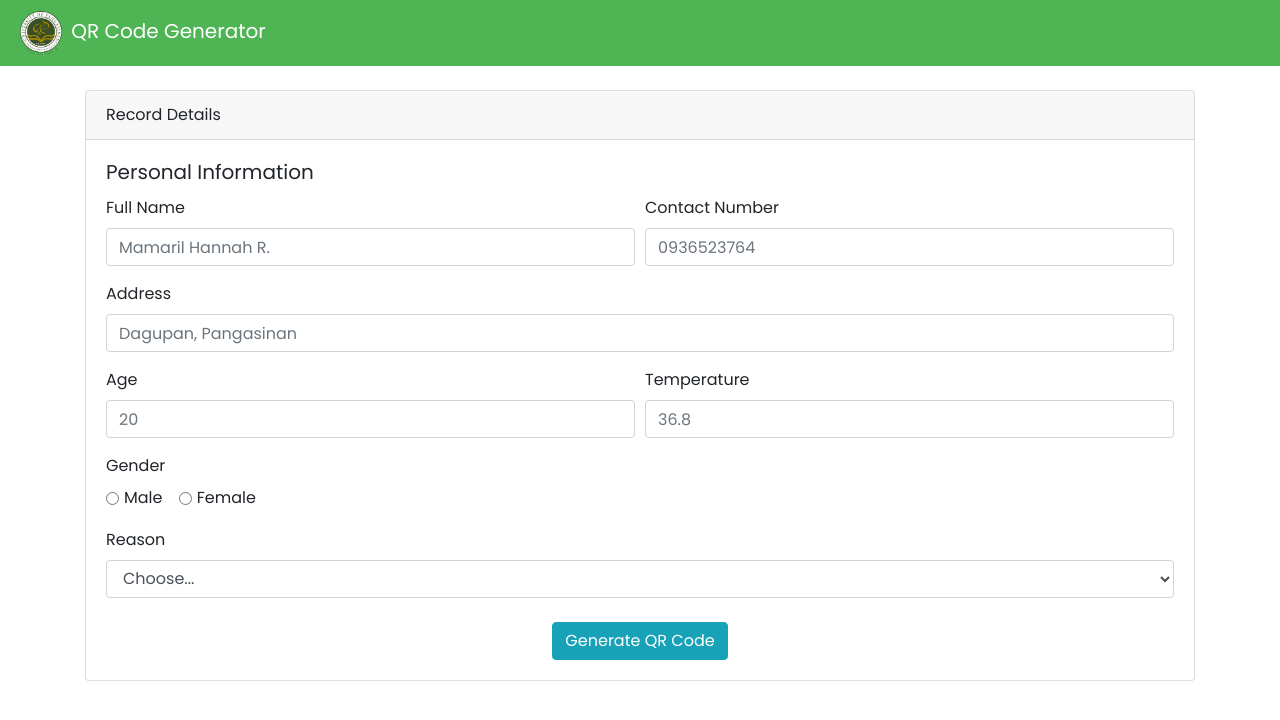
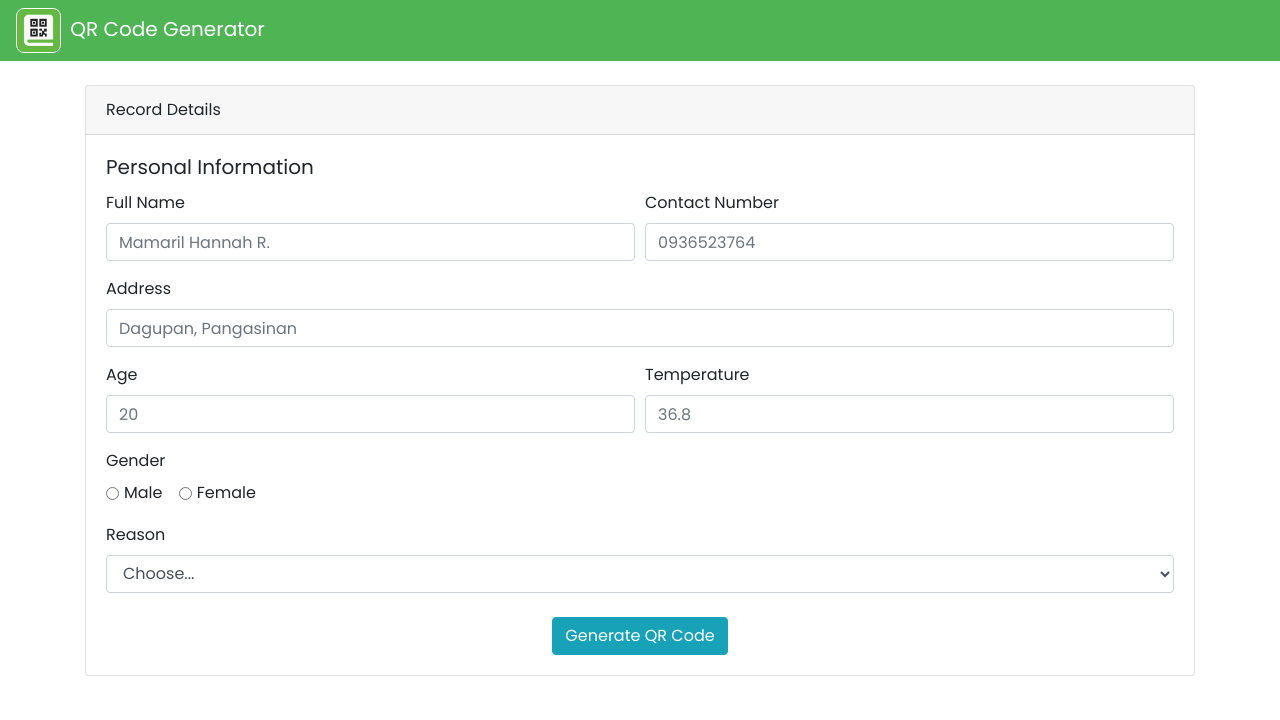
Before and after one commit to haroldeslr/qr-code-generator-web, a plain HTML site: page index.html in a window 1280 px wide. Drawn offline with nearby package versions, Linux system fonts and the light colour scheme.

Commit message:
change navbar logo

```diff
--- a/css/index.css
+++ b/css/index.css
@@ -1,13 +1,18 @@
 @import url("https://fonts.googleapis.com/css2?family=Poppins&display=swap");
 
 body {
-    font-family: "Poppins", sans-serif;
+  font-family: "Poppins", sans-serif;
 }
 
 .green-bg {
-    background-color: #4eb454;
+  background-color: #4eb454;
 }
 
 #qrcode-container {
-    display: none;
+  display: none;
 }
+
+#qr-code-generator-logo {
+  border: 1px solid white;
+  border-radius: 8px;
+}
--- a/index.html
+++ b/index.html
@@ -26,11 +26,12 @@
     <nav class="navbar navbar-dark green-bg">
       <a class="navbar-brand p-0" href="#">
         <img
-          src="images/upang-logo.png.png"
-          width="50"
-          height="50"
-          class="d-inline-block"
-          alt=""
+          id="qr-code-generator-logo"
+          src="images/qr-code-generator-logo.png"
+          width="45"
+          height="45"
+          class="d-inline-block mr-1"
+          alt="qr-code-generator-logo"
         />
         QR Code Generator
       </a>
```
Also changed, not shown: images/qr-code-generator-logo.png (added), images/upang-logo.png.png (deleted).
